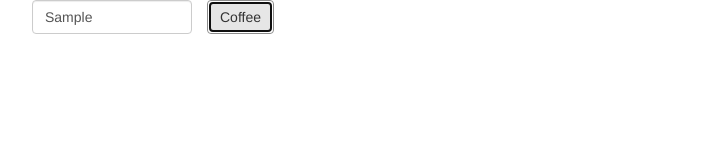
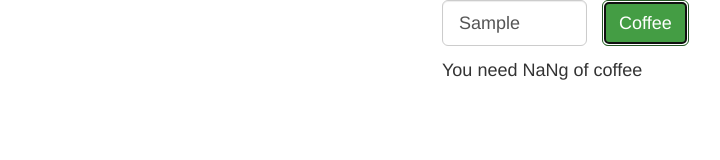
Before and after one commit to ainsleywagon/MakeMeCoffee, a plain HTML site: page index.html in a window 1280 px wide. Both pictures are taken after typing "Sample" into the empty fields and a click on the button "Coffee". Shown: the whole page, without its empty margins (53-773 px from the left). Drawn offline with nearby package versions, Linux system fonts and the light colour scheme.

Commit message:
js fixed and some css bootstrap code added

```diff
--- a/MakeMeCoffee.js
+++ b/MakeMeCoffee.js
@@ -1,22 +1,9 @@
-<<<<<<< HEAD
-// $(document).ready(function() {
-//
-//     var makeMeCoffee = function(ounces) {
-//       var beanQty = Math.round(ounces * 1.2083333);
-//       var waterQty = Math.round(beanQty * 16.4285714);
-//       var firstPour = beanQty * 2;
-//       var secondPour = waterQty - firstPour;
-//
-//       alert('tantos coffee beans'+ secondPour);
-//     };
-//
-//     $( "#forma" ).submit(function( event ) {
-//
-//       makeMeCoffee($("#ounces").val());
-//     });
-// });
-=======
-var ounces = 5;
+$(document).ready(function() {
+
+    $( "#forma" ).submit(function( event ) {
+      event.preventDefault();
+      makeMeCoffee($("#ounces").val());
+    });
 
     var makeMeCoffee = function(ounces) {
       var beanQty = Math.round(ounces * 1.2083333).toFixed(2);
@@ -24,8 +11,11 @@ var makeMeCoffee = function(ounces) {
       var firstPour = (beanQty * 2).toFixed(2);
       var secondPour = (waterQty - firstPour).toFixed(2);
 
-  console.log(beanQty + 'g', firstPour + 'g', secondPour + 'g');
+      var htmlString = "You need " + beanQty + 'g of coffee';
+      $('#directions').text(htmlString);
+
+      console.log('You need ' + beanQty + 'g of coffee');
     };
 
-makeMeCoffee(ounces);
->>>>>>> c573baaa299f0c09726eadf99d53764d6f0d3139
+
+});
--- a/index.html
+++ b/index.html
@@ -7,31 +7,37 @@
   <link href="http://maxcdn.bootstrapcdn.com/bootstrap/3.2.0/css/bootstrap.min.css" rel="stylesheet">
 
   <script src="http://code.jquery.com/jquery-1.11.0.min.js"></script>
-  <script src="http://maxcdn.bootstrapcdn.com/bootstrap/3.2.0/js/bootstrap.min.js"></script>
+
   <script src="MakeMeCoffee.js"></script>
+
+  <style>
+    .container {
+      max-width: 320px;
+    }
+    #forma {
+      max-width: 270px;
+    }
+    #directions{
+      max-width: 300px;
+
+    }
+  </style>
 
 </head>
 <body>
   <div class="container">
-    <form role="form" id="forma">
-      <div class="form-group">
-        <div class="col-xs-2">
+    <form class="form-horizontal" role="form" id="forma">
+      <div class="form-group form-group-lg">
+        <div class="col-xs-7">
           <input type="text" class="form-control" placeholder="enter ounces" id="ounces">
         </div>
-        <button type="submit" class="btn btn-default">Coffee</button>
+        <button type="submit" class="btn btn-success btn-lg">Coffee</button>
       </div>
     </form>
-
+    <h4 id="directions"></h4>
   </div>
 
 
-  <script type="text/javascript">
-    $(document).ready(function() {
-        $( "#forma" ).submit(function( event ) {
-          alert($("#ounces").val());
-          event.preventDefault();
-        });
-    });
-  </script>
+
 </body>
 </html>
```
Lines whose indentation alone changed are shown as unchanged.
